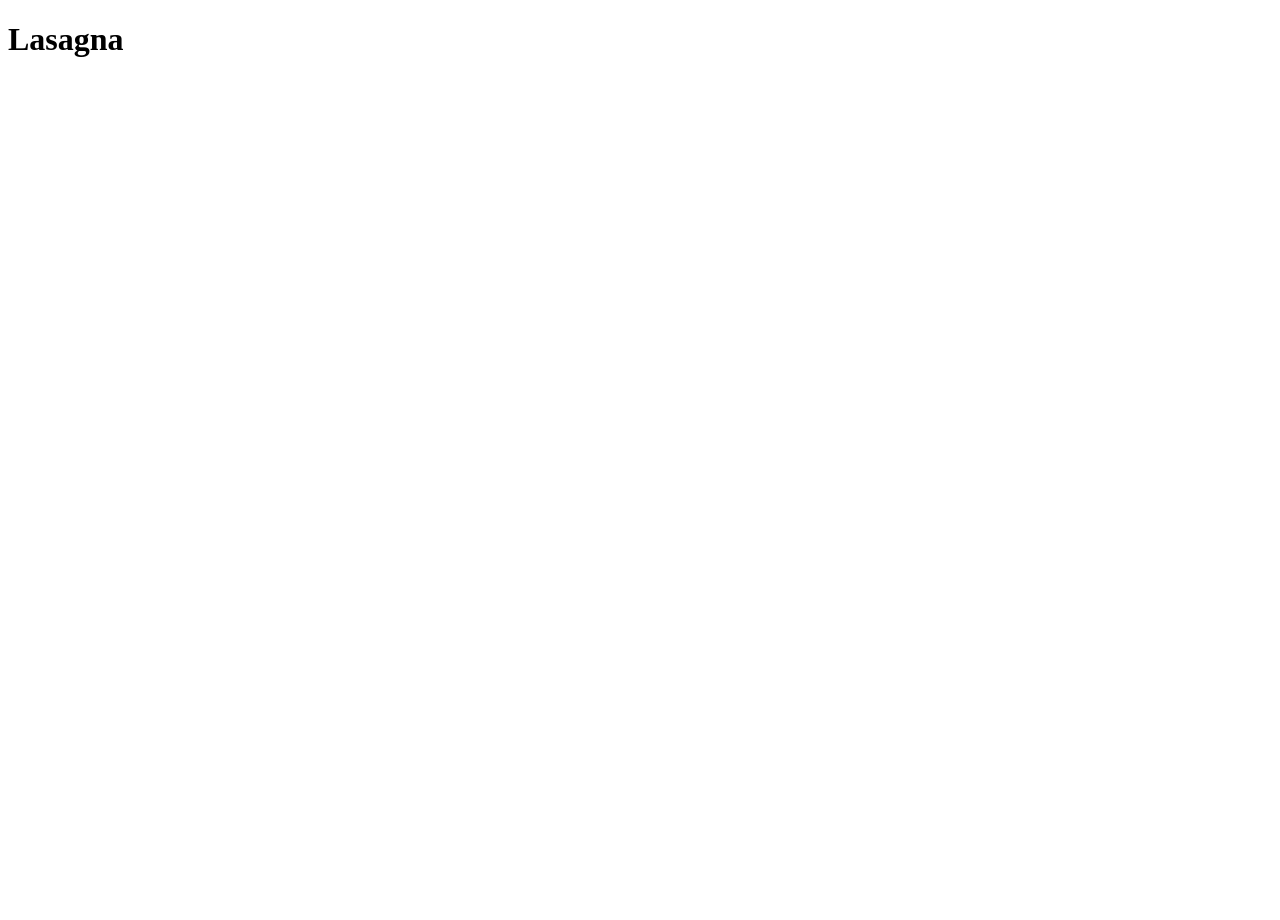
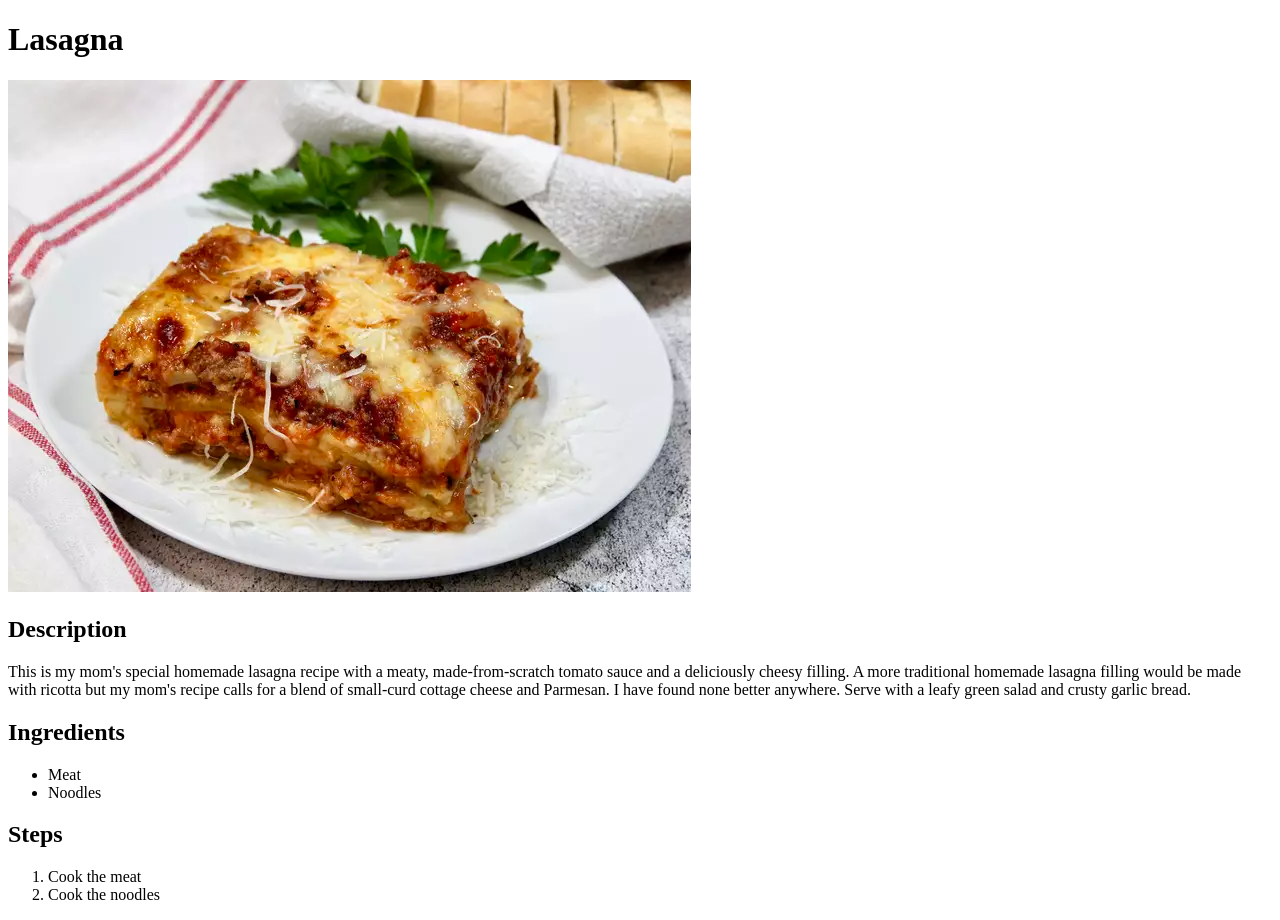
Before and after one commit to wre0rl/odin-recipes, a plain HTML site: page recipes/lasagna.html in a window 1280 px wide. Before the commit the page ends 800 px from the top, so only its background shows below. Drawn offline with Linux system fonts and the light colour scheme.

Commit message:
Updating the recipe page

```diff
--- a/recipes/lasagna.html
+++ b/recipes/lasagna.html
@@ -7,5 +7,25 @@
 <body>
   <h1>Lasagna</h1>
 
+  <img src="../img/lasagna.webp" alt="Lasagna Picture">
+
+  <h2>Description</h2>
+
+  <p>This is my mom's special homemade lasagna recipe with a meaty, made-from-scratch tomato sauce and a deliciously cheesy filling. A more traditional homemade lasagna filling would be made with ricotta but my mom's recipe calls for a blend of small-curd cottage cheese and Parmesan. I have found none better anywhere. Serve with a leafy green salad and crusty garlic bread.</p>
+
+  <h2>Ingredients</h2>
+
+  <ul>
+    <li>Meat</li>
+    <li>Noodles</li>
+  </ul>
+
+  <h2>Steps</h2>
+
+  <ol>
+    <li>Cook the meat</li>
+    <li>Cook the noodles</li>
+  </ol>
+
 </body>
 </html>
```
